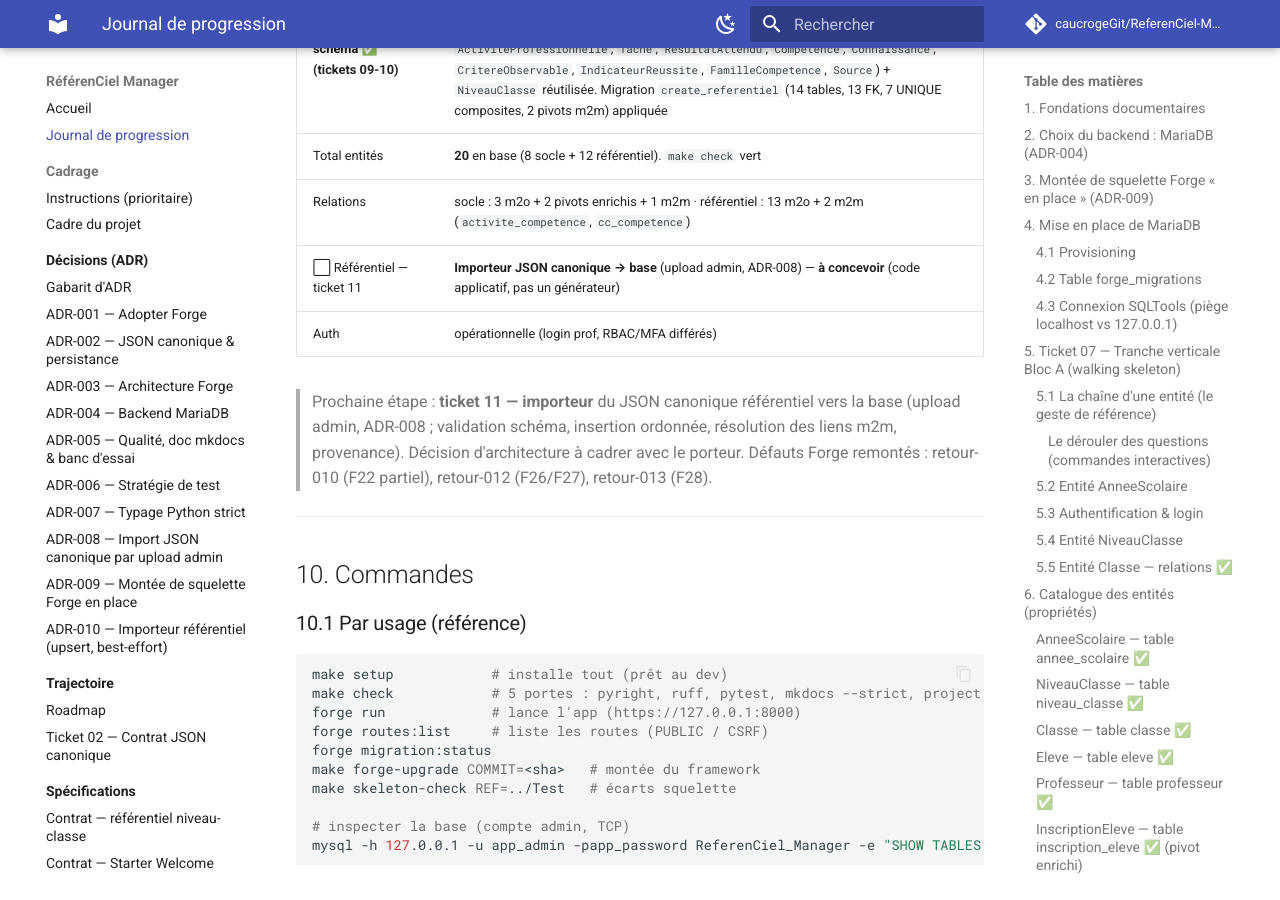
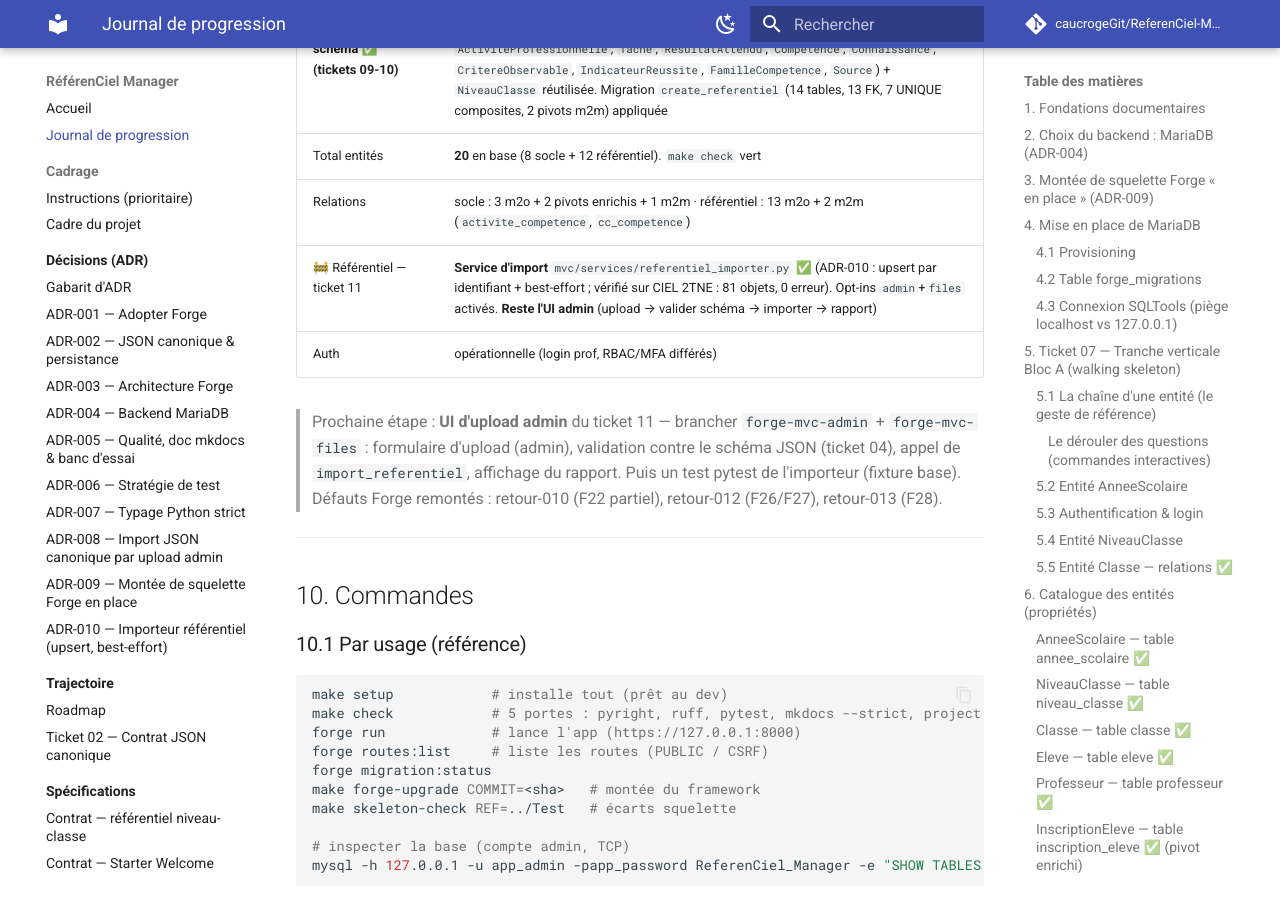
Before and after one commit to caucrogeGit/ReferenCiel-Manager, an MkDocs documentation site: the page built from docs/journal-de-progression.md, in a window 1280 px wide and 900 px high, scrolled down 12172 px. Built offline with MkDocs 1.6.1 and Material for MkDocs 9.7.7, drawn with Linux system fonts in a browser that asks for light colours; comment, search, counter and statistics services are not loaded.

Commit message:
docs(journal): ticket 11 — service d'import fait (vérifié), reste l'UI admin
Co-Authored-By: Claude Opus 4.8 (1M context) <noreply@anthropic.com>

```diff
--- a/docs/journal-de-progression.md
+++ b/docs/journal-de-progression.md
@@ -473,13 +473,14 @@ Trace des arbitrages structurants (le *pourquoi*) :
 | **⑤ Référentiel — schéma ✅ (tickets 09-10)** | 12 entités (`Formation`, `ReferentielNiveauClasse`, `PoleActivite`, `ActiviteProfessionnelle`, `Tache`, `ResultatAttendu`, `Competence`, `Connaissance`, `CritereObservable`, `IndicateurReussite`, `FamilleCompetence`, `Source`) + `NiveauClasse` réutilisée. Migration `create_referentiel` (14 tables, 13 FK, 7 UNIQUE composites, 2 pivots m2m) appliquée |
 | Total entités | **20** en base (8 socle + 12 référentiel). `make check` vert |
 | Relations | socle : 3 m2o + 2 pivots enrichis + 1 m2m · référentiel : 13 m2o + 2 m2m (`activite_competence`, `cc_competence`) |
-| ⬜ Référentiel — ticket 11 | **Importeur JSON canonique → base** (upload admin, ADR-008) — **à concevoir** (code applicatif, pas un générateur) |
+| 🚧 Référentiel — ticket 11 | **Service d'import** `mvc/services/referentiel_importer.py` ✅ (ADR-010 : upsert par identifiant + best-effort ; vérifié sur CIEL 2TNE : 81 objets, 0 erreur). Opt-ins `admin`+`files` activés. **Reste l'UI admin** (upload → valider schéma → importer → rapport) |
 | Auth | opérationnelle (login prof, RBAC/MFA différés) |
 
-> Prochaine étape : **ticket 11 — importeur** du JSON canonique référentiel vers la base
-> (upload admin, ADR-008 ; validation schéma, insertion ordonnée, résolution des liens
-> m2m, provenance). Décision d'architecture à cadrer avec le porteur. Défauts Forge
-> remontés : retour-010 (F22 partiel), retour-012 (F26/F27), retour-013 (F28).
+> Prochaine étape : **UI d'upload admin** du ticket 11 — brancher `forge-mvc-admin` +
+> `forge-mvc-files` : formulaire d'upload (admin), validation contre le schéma JSON
+> (ticket 04), appel de `import_referentiel`, affichage du rapport. Puis un test pytest
+> de l'importeur (fixture base). Défauts Forge remontés : retour-010 (F22 partiel),
+> retour-012 (F26/F27), retour-013 (F28).
 
 ---
 
```
